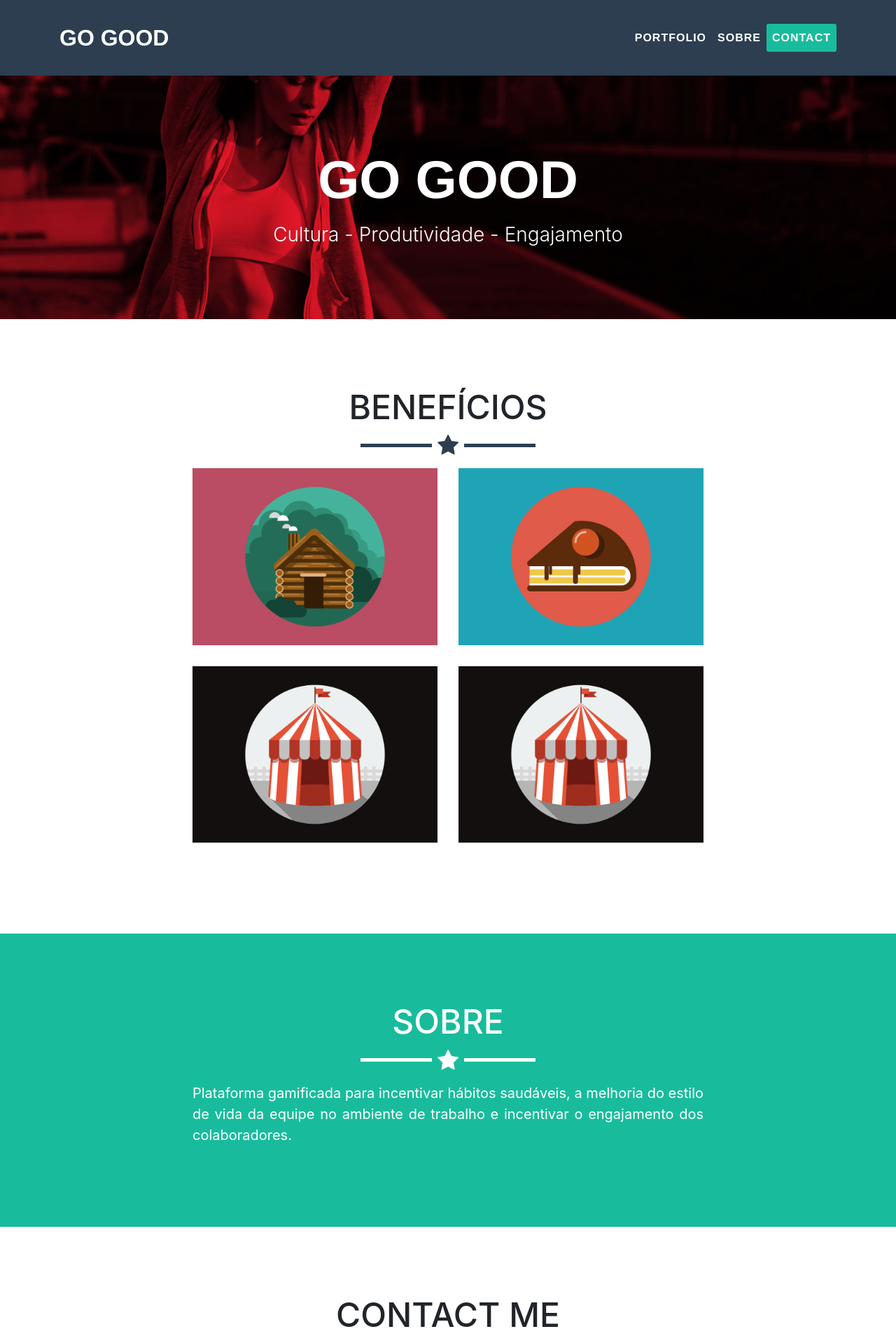
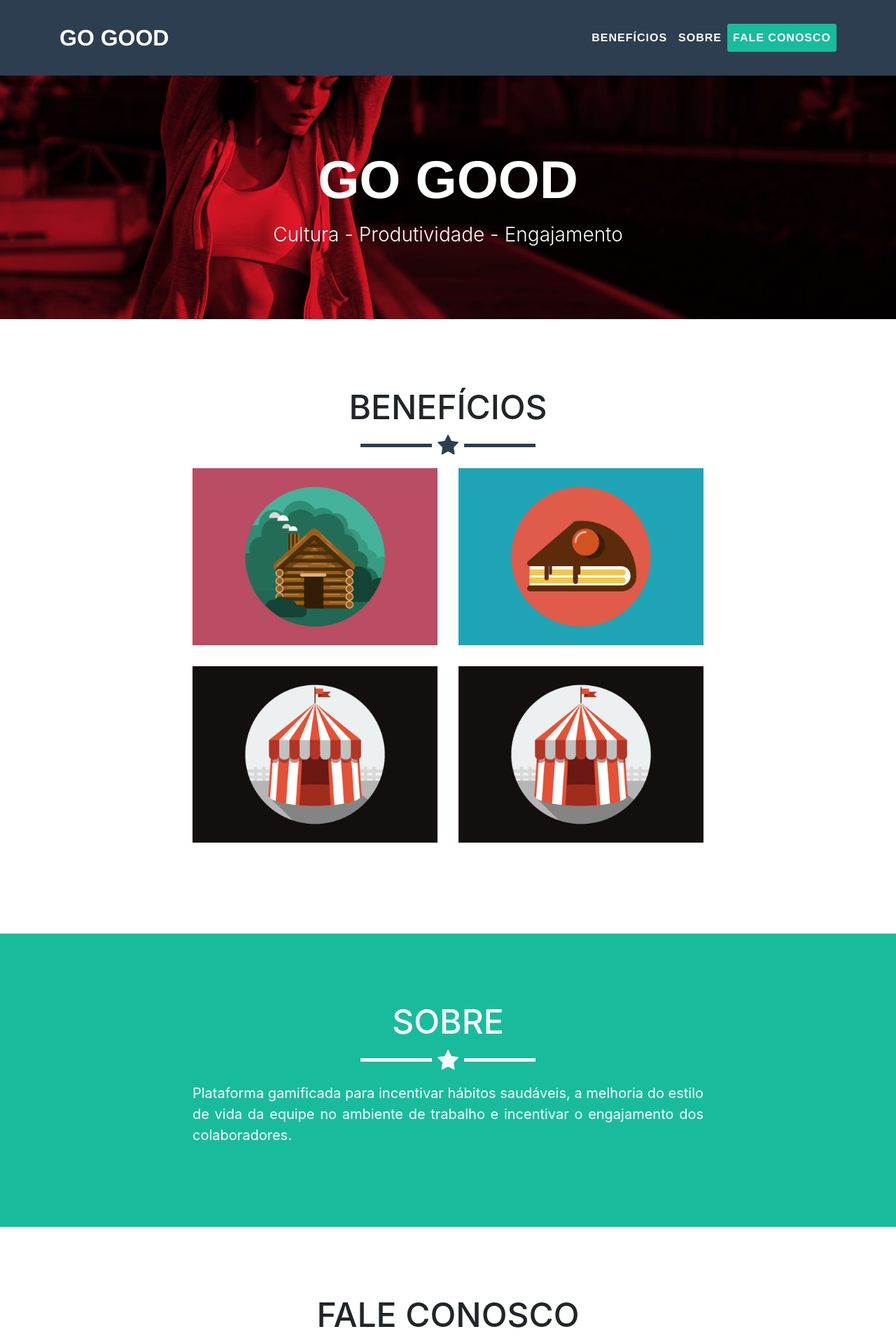
Before and after one commit to PetrusStarken/go-bot, a website with bundled scripts: page index.html in a window 1280 px wide. Shown: the top 1909 px of the page at 70% size. Built offline with nearby package versions, Linux system fonts and the light colour scheme; a script that the page names is missing.

Commit message:
Changed tittles, links and copyright.

```diff
--- a/index.html
+++ b/index.html
@@ -35,13 +35,13 @@
         <div class="collapse navbar-collapse" id="navbarResponsive">
           <ul class="navbar-nav ml-auto">
             <li class="nav-item">
-              <a class="nav-link js-scroll-trigger" href="#portfolio">Portfolio</a>
+              <a class="nav-link js-scroll-trigger" href="#portfolio">Benefícios</a>
             </li>
             <li class="nav-item">
               <a class="nav-link js-scroll-trigger" href="#about">Sobre</a>
             </li>
             <li class="nav-item">
-              <a class="nav-link js-scroll-trigger" href="#contact">Contact</a>
+              <a class="nav-link js-scroll-trigger" href="#contact">Fale Conosco</a>
             </li>
           </ul>
         </div>
@@ -134,7 +134,7 @@
     <!-- Contact Section -->
     <section id="contact">
       <div class="container">
-        <h2 class="text-center">Contact Me</h2>
+        <h2 class="text-center">Fale Conosco</h2>
         <hr class="star-primary">
         <div class="row">
           <div class="col-lg-8 mx-auto">
@@ -216,7 +216,7 @@
         <div class="container">
           <div class="row">
             <div class="col-lg-12">
-              Copyright &copy; Your Website 2017
+              Copyright &copy; GoGood 2017
             </div>
           </div>
         </div>
```
